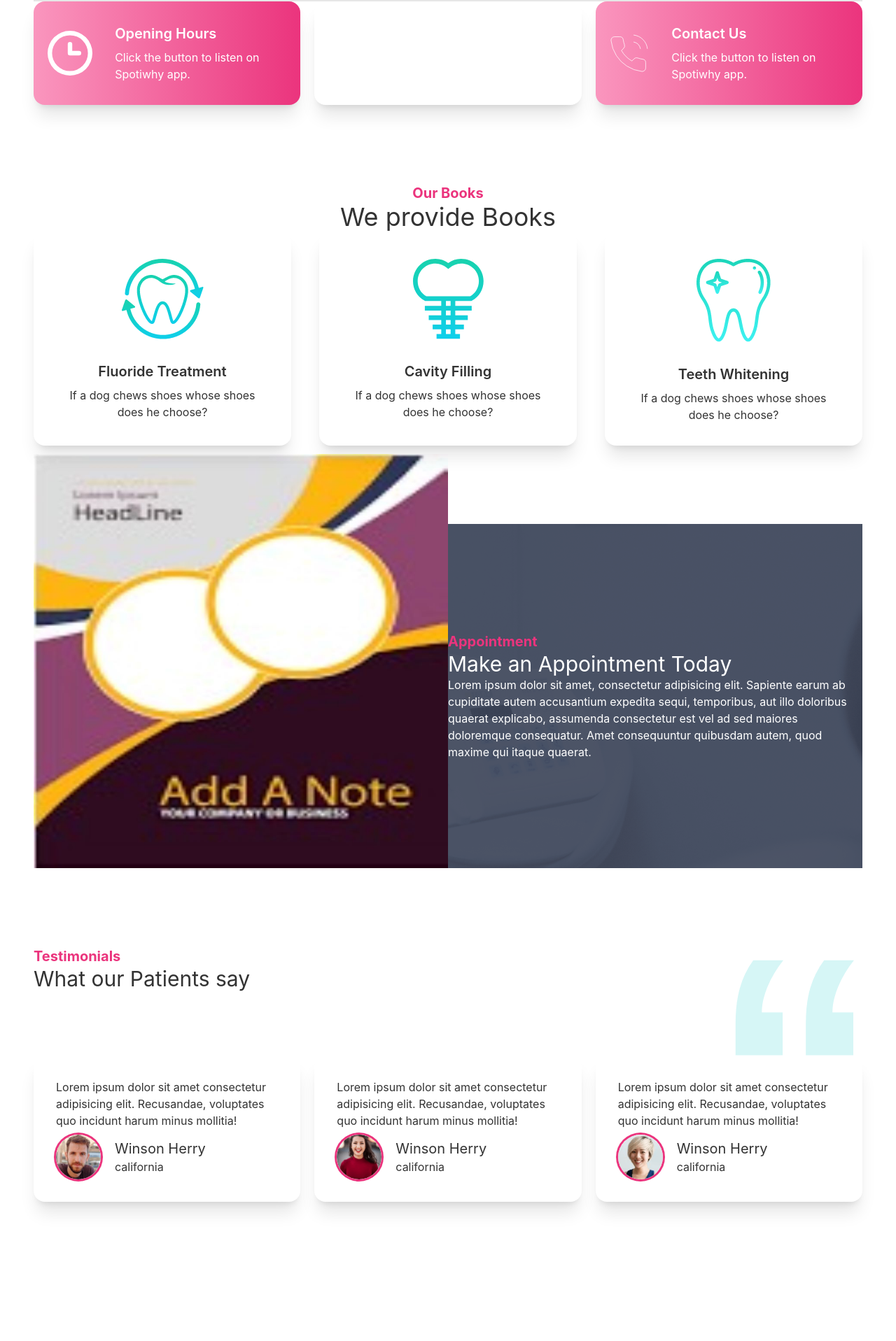
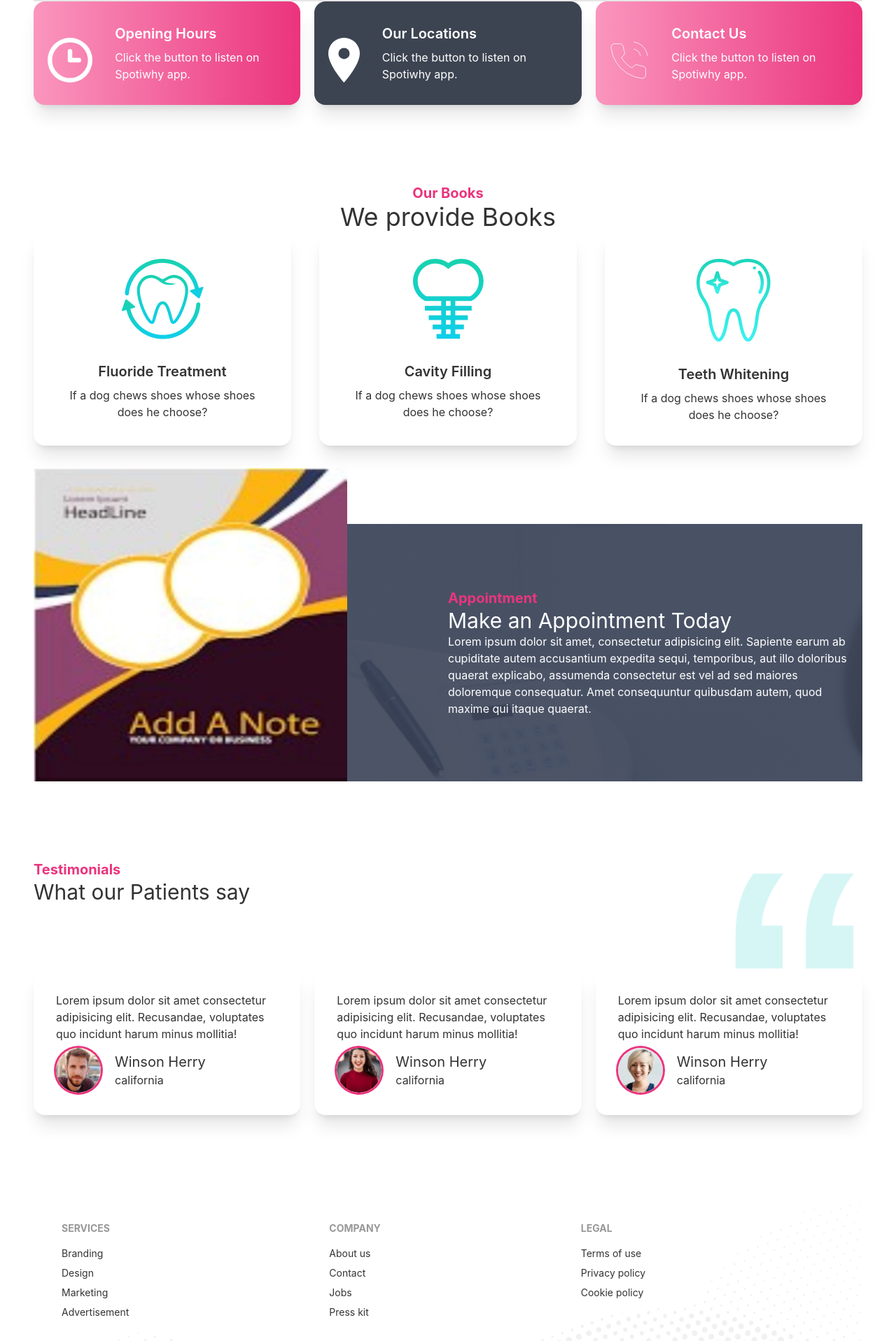
Before and after one commit to SoybalAhmmed/assign-12-ripo, a React (Create React App) app: page / in a window 1280 px wide. Shown: the part 862-2779 px from the top of the page at 70% size. Before the commit the page ends 2692 px from the top, so only its background shows below. Built offline with nearby package versions, Linux system fonts and the light colour scheme.

Commit message:
Footer Added

```diff
--- a/src/App.js
+++ b/src/App.js
@@ -8,7 +8,7 @@ import Login from './Pages/Login/Login';
 
 function App() {
   return (
-    <div>
+    <div className='max-w-7xl	mx-auto px-12'>
       <Navbar></Navbar>
       <Routes>
         <Route path="/" element={<Home />} />
--- a/src/Pages/Home/Banner.js
+++ b/src/Pages/Home/Banner.js
@@ -3,13 +3,13 @@ import chair from '../../images/chair.jpg';
 
 const Banner = () => {
     return (
-        <div class="hero min-h-screen bg-base-200 ">
-  <div class="hero-content flex-col lg:flex-row-reverse">
-    <img src={chair} class="max-w-sm rounded-lg shadow-2xl" />
+        <div className="hero min-h-screen bg-base-200 ">
+  <div className="hero-content flex-col lg:flex-row-reverse">
+    <img src={chair} className="max-w-sm rounded-lg shadow-2xl" />
     <div>
-      <h1 class="text-5xl font-bold">Box Office News!</h1>
-      <p class="py-6">Provident cupiditate voluptatem et in. Quaerat fugiat ut assumenda excepturi exercitationem quasi. In deleniti eaque aut repudiandae et a id nisi.</p>
-      <button class="btn btn-primary uppercase">Get Started</button>
+      <h1 className="text-5xl font-bold">Box Office News!</h1>
+      <p className="py-6">Provident cupiditate voluptatem et in. Quaerat fugiat ut assumenda excepturi exercitationem quasi. In deleniti eaque aut repudiandae et a id nisi.</p>
+      <button className="btn btn-primary uppercase">Get Started</button>
     </div>
   </div>
 </div>
--- a/src/Pages/Home/BestBooks.js
+++ b/src/Pages/Home/BestBooks.js
@@ -9,9 +9,9 @@ const BestBooks = () => {
         }}
         className='flex justify-center items-center'>
             <div className='flex-1 hidden lg:block'>
-                <img className='mt-[-100px]' src={best} alt="" />
+                <img className='mt-[-80px] max-w-md' src={best} alt="" />
             </div>
-            <div className='flex-1'>
+            <div className='flex-1 px-5'>
                 <h3 className='text-xl text-primary font-bold'>Appointment</h3>
                 <h2 className='text-3xl text-white'>Make an Appointment Today</h2>
                 <p className='text-white'>Lorem ipsum dolor sit amet, consectetur adipisicing elit. Sapiente earum ab cupiditate autem accusantium expedita sequi, temporibus, aut illo doloribus quaerat explicabo, assumenda consectetur est vel ad sed maiores doloremque consequatur. Amet consequuntur quibusdam autem, quod maxime qui itaque quaerat.</p>
--- a/src/Pages/Home/Home.js
+++ b/src/Pages/Home/Home.js
@@ -1,4 +1,5 @@
 import React from 'react';
+import Footer from '../Shared/Footer';
 import Banner from './Banner';
 import BestBooks from './BestBooks';
 import Info from './Info';
@@ -7,12 +8,13 @@ import Testimonials from './Testiomanals';
 
 const Home = () => {
     return (
-        <div className='px-12'>
+        <div>
             <Banner></Banner>
             <Info></Info>
             <OurBooks></OurBooks>
             <BestBooks></BestBooks>
             <Testimonials></Testimonials>
+            <Footer></Footer>
         </div>
     );
 };
--- a/src/Pages/Home/Info.js
+++ b/src/Pages/Home/Info.js
@@ -8,7 +8,7 @@ const Info = () => {
     return (
         <div className='grid grid-cols-1 lg:grid-cols-3 gap-5 '>
             <InfoCard  cardTitle="Opening Hours" bgClass="bg-gradient-to-r from-secondary to-primary" img={clock}></InfoCard>
-            <InfoCard  cardTitle="Our Locations" bgClass="bg-accent" img={marker}></InfoCard>
+            <InfoCard  cardTitle="Our Locations" bgClass="bg-neutral" img={marker}></InfoCard>
             <InfoCard  cardTitle="Contact Us" bgClass="bg-gradient-to-r from-secondary to-primary"  img={phone}></InfoCard>
         </div>
     );
--- a/src/Pages/Home/InfoCard.js
+++ b/src/Pages/Home/InfoCard.js
@@ -2,12 +2,12 @@ import React from 'react';
 
 const InfoCard = ({img,cardTitle, bgClass}) => {
     return (
-        <div class={`card lg:card-side bg-base-100 shadow-xl ${bgClass}`}>
-  <figure className='pl-5'>
+        <div className={`card lg:card-side bg-base-100 shadow-xl ${bgClass}`}>
+  <figure className='pl-5 pt-5'>
       <img src={img} alt="Album"/>
   </figure>
-  <div class="card-body text-white">
-    <h2 class="card-title">{cardTitle}</h2>
+  <div className="card-body text-white">
+    <h2 className="card-title">{cardTitle}</h2>
     <p>Click the button to listen on Spotiwhy app.</p>
 
   </div>
--- /dev/null
+++ b/src/Pages/Shared/Footer.js
@@ -0,0 +1,39 @@
+import React from 'react';
+import footer from '../../images/footer.png';
+
+const Footer = () => {
+    return (
+        <footer style={{
+            background: `url(${footer})`,
+            backgroundSize: 'cover'
+        }} className="p-10">
+            <div className='footer'>
+                <div>
+                    <span className="footer-title">Services</span>
+                    <a className="link link-hover">Branding</a>
+                    <a className="link link-hover">Design</a>
+                    <a className="link link-hover">Marketing</a>
+                    <a className="link link-hover">Advertisement</a>
+                </div>
+                <div>
+                    <span className="footer-title">Company</span>
+                    <a className="link link-hover">About us</a>
+                    <a className="link link-hover">Contact</a>
+                    <a className="link link-hover">Jobs</a>
+                    <a className="link link-hover">Press kit</a>
+                </div>
+                <div>
+                    <span className="footer-title">Legal</span>
+                    <a className="link link-hover">Terms of use</a>
+                    <a className="link link-hover">Privacy policy</a>
+                    <a className="link link-hover">Cookie policy</a>
+                </div>
+            </div>
+            <div className='my-10 text-center'>
+                <p>Copyright © 2022 - All right reserved by ACME Industries Ltd</p>
+            </div>
+        </footer>
+    );
+};
+
+export default Footer;
--- a/src/Pages/Shared/Navbar.js
+++ b/src/Pages/Shared/Navbar.js
@@ -10,20 +10,20 @@ const Navbar = () => {
         <li><Link to="/login">Login</Link></li>
     </>
     return (
-        <div class="navbar bg-base-100">
-  <div class="navbar-start">
-    <div class="dropdown">
-      <label tabindex="0" class="btn btn-ghost lg:hidden">
-        <svg xmlns="http://www.w3.org/2000/svg" class="h-5 w-5" fill="none" viewBox="0 0 24 24" stroke="currentColor"><path stroke-linecap="round" stroke-linejoin="round" stroke-width="2" d="M4 6h16M4 12h8m-8 6h16" /></svg>
+        <div className="navbar bg-base-100">
+  <div className="navbar-start">
+    <div className="dropdown">
+      <label tabindex="0" className="btn btn-ghost lg:hidden">
+        <svg xmlns="http://www.w3.org/2000/svg" className="h-5 w-5" fill="none" viewBox="0 0 24 24" stroke="currentColor"><path stroke-linecap="round" stroke-linejoin="round" stroke-width="2" d="M4 6h16M4 12h8m-8 6h16" /></svg>
       </label>
-      <ul tabindex="0" class="menu menu-compact dropdown-content mt-3 p-2 shadow bg-base-100 rounded-box w-52">
+      <ul tabindex="0" className="menu menu-compact dropdown-content mt-3 p-2 shadow bg-base-100 rounded-box w-52">
         {menuItems}
       </ul>
     </div>
-    <a class="btn btn-ghost normal-case text-xl">Book Portal</a>
+    <a className="btn btn-ghost normal-case text-xl">Book Portal</a>
   </div>
-  <div class="navbar-center hidden lg:flex">
-    <ul class="menu menu-horizontal p-0">
+  <div className="navbar-center hidden lg:flex">
+    <ul className="menu menu-horizontal p-0">
        {menuItems}
     </ul>
   </div>
```
Also changed, not shown: src/images/bg.png (added), src/images/footer.png (added).
